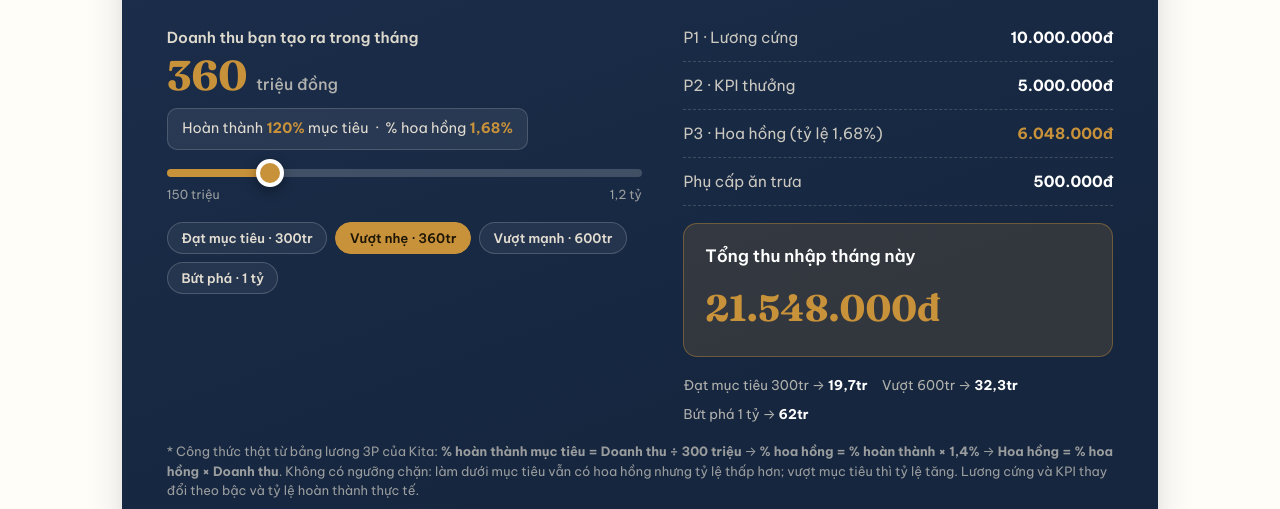
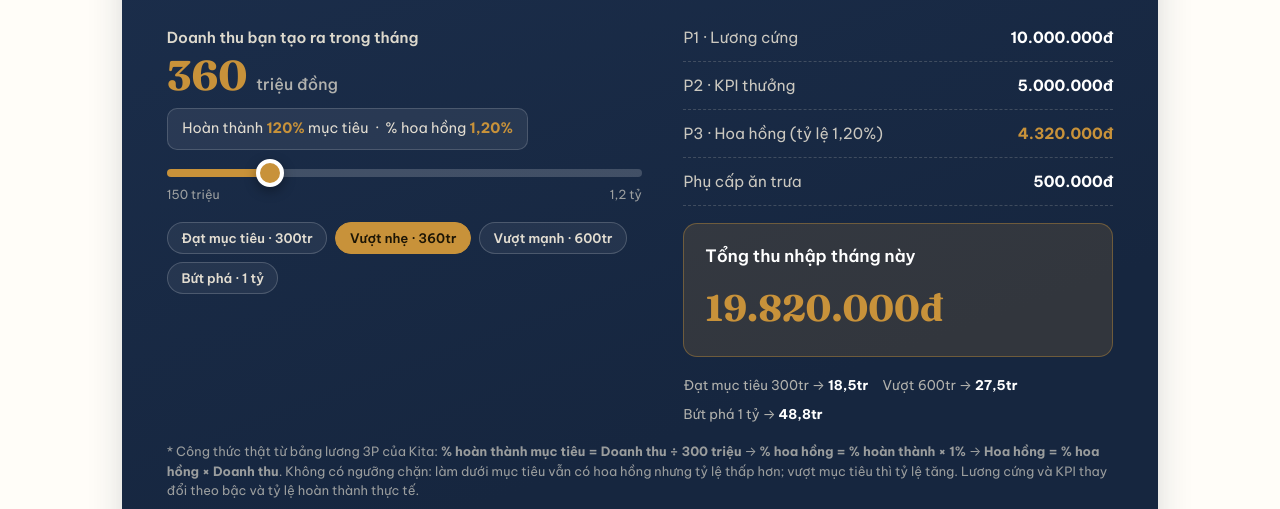
Before and after one commit to VicTran/kita-mkt-2, a plain HTML site: page index.html in a window 1280 px wide. Shown: the part 2536-3045 px from the top of the page. Drawn offline with Linux system fonts and the light colour scheme.

Commit message:
Hoa hong dinh muc 1% (CK quy chuan 0.01); tinh lai may tinh + cac moc

```diff
--- a/index.html
+++ b/index.html
@@ -471,7 +471,7 @@ section{padding:var(--section-padding) 0}
         <div class="calc-control">
           <label for="revSlider">Doanh thu bạn tạo ra trong tháng</label>
           <div class="calc-rev"><span id="revDisplay">360</span> <small id="revUnit">triệu đồng</small></div>
-          <div class="hns-badge">Hoàn thành <b id="hnsDisplay">120%</b> mục tiêu &nbsp;·&nbsp; % hoa hồng <b id="ckDisplay">1,68%</b></div>
+          <div class="hns-badge">Hoàn thành <b id="hnsDisplay">120%</b> mục tiêu &nbsp;·&nbsp; % hoa hồng <b id="ckDisplay">1,20%</b></div>
           <input type="range" id="revSlider" class="slider" min="150000000" max="1200000000" step="10000000" value="360000000" aria-label="Doanh thu tháng">
           <div class="slider-scale"><span>150 triệu</span><span>1,2 tỷ</span></div>
           <div class="presets">
@@ -485,21 +485,21 @@ section{padding:var(--section-padding) 0}
           <ul class="calc-breakdown">
             <li><span>P1 · Lương cứng</span><b>10.000.000đ</b></li>
             <li><span>P2 · KPI thưởng</span><b>5.000.000đ</b></li>
-            <li class="p3"><span>P3 · Hoa hồng (tỷ lệ <span id="ckInline">1,68%</span>)</span><b id="p3Val">6.048.000đ</b></li>
+            <li class="p3"><span>P3 · Hoa hồng (tỷ lệ <span id="ckInline">1,20%</span>)</span><b id="p3Val">4.320.000đ</b></li>
             <li><span>Phụ cấp ăn trưa</span><b>500.000đ</b></li>
           </ul>
           <div class="calc-total">
             <span class="lbl">Tổng thu nhập tháng này</span>
-            <span class="val" id="totalVal">21.548.000đ</span>
+            <span class="val" id="totalVal">19.820.000đ</span>
           </div>
           <div class="calc-quickrow">
-            <span>Đạt mục tiêu 300tr → <b>19,7tr</b></span>
-            <span>Vượt 600tr → <b>32,3tr</b></span>
-            <span>Bứt phá 1 tỷ → <b>62tr</b></span>
+            <span>Đạt mục tiêu 300tr → <b>18,5tr</b></span>
+            <span>Vượt 600tr → <b>27,5tr</b></span>
+            <span>Bứt phá 1 tỷ → <b>48,8tr</b></span>
           </div>
         </div>
       </div>
-      <p class="calc-note">* Công thức thật từ bảng lương 3P của Kita: <b>% hoàn thành mục tiêu = Doanh thu ÷ 300 triệu</b> → <b>% hoa hồng = % hoàn thành × 1,4%</b> → <b>Hoa hồng = % hoa hồng × Doanh thu</b>. Không có ngưỡng chặn: làm dưới mục tiêu vẫn có hoa hồng nhưng tỷ lệ thấp hơn; vượt mục tiêu thì tỷ lệ tăng. Lương cứng và KPI thay đổi theo bậc và tỷ lệ hoàn thành thực tế.</p>
+      <p class="calc-note">* Công thức thật từ bảng lương 3P của Kita: <b>% hoàn thành mục tiêu = Doanh thu ÷ 300 triệu</b> → <b>% hoa hồng = % hoàn thành × 1%</b> → <b>Hoa hồng = % hoa hồng × Doanh thu</b>. Không có ngưỡng chặn: làm dưới mục tiêu vẫn có hoa hồng nhưng tỷ lệ thấp hơn; vượt mục tiêu thì tỷ lệ tăng. Lương cứng và KPI thay đổi theo bậc và tỷ lệ hoàn thành thực tế.</p>
       <div style="margin-top:1.4rem"><a href="#form" class="btn btn-primary">Tôi muốn ứng tuyển →</a></div>
     </div>
   </div>
@@ -858,7 +858,7 @@ section{padding:var(--section-padding) 0}
 
   /* ---------- 3P Income Calculator - công thức Hns thật ---------- */
   var DT_DINH_MUC = 300000000;   // mục tiêu doanh thu/tháng
-  var CK_QUY_CHUAN = 0.014;      // % chiết khấu khi Hns = 1 (1,4%)
+  var CK_QUY_CHUAN = 0.01;       // % chiết khấu khi Hns = 1 (1%)
   var LC = 10000000, KPI = 5000000, ALLOWANCE = 500000; // ví dụ Junior, KPI 100%
 
   var slider = document.getElementById('revSlider');
```
